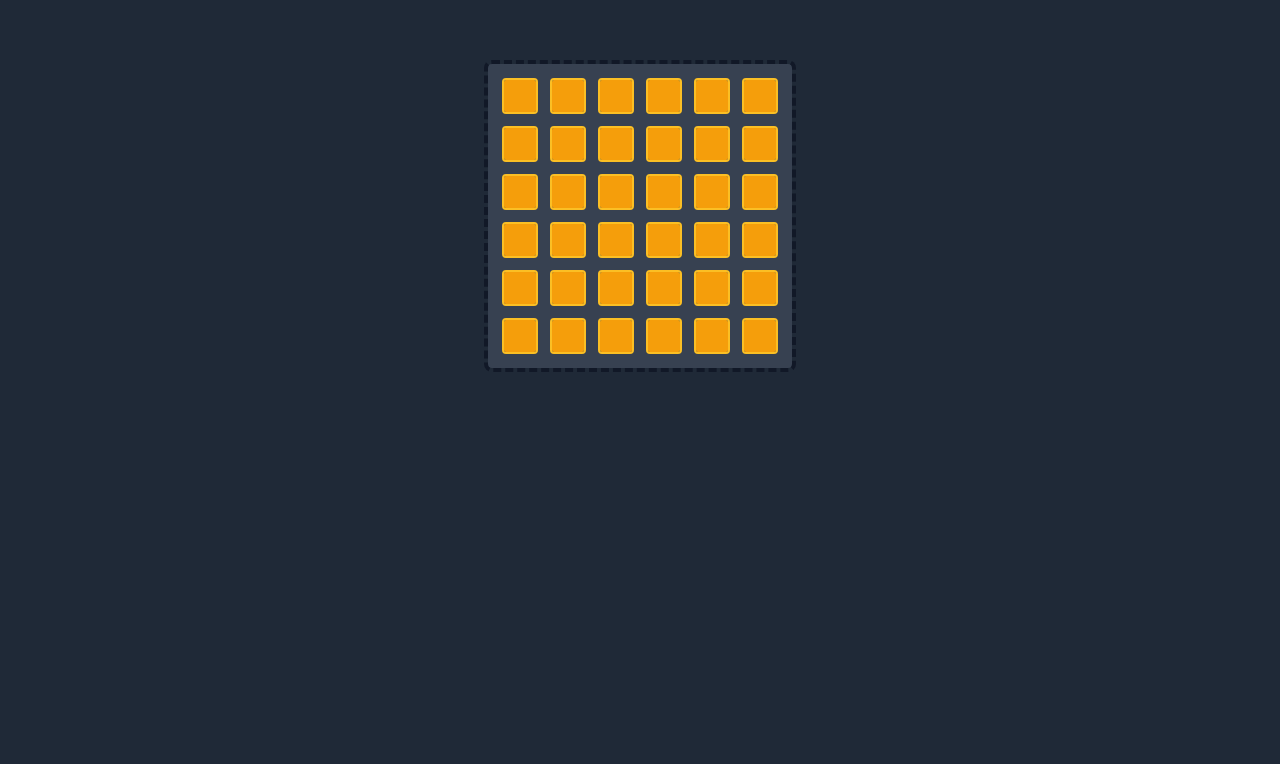
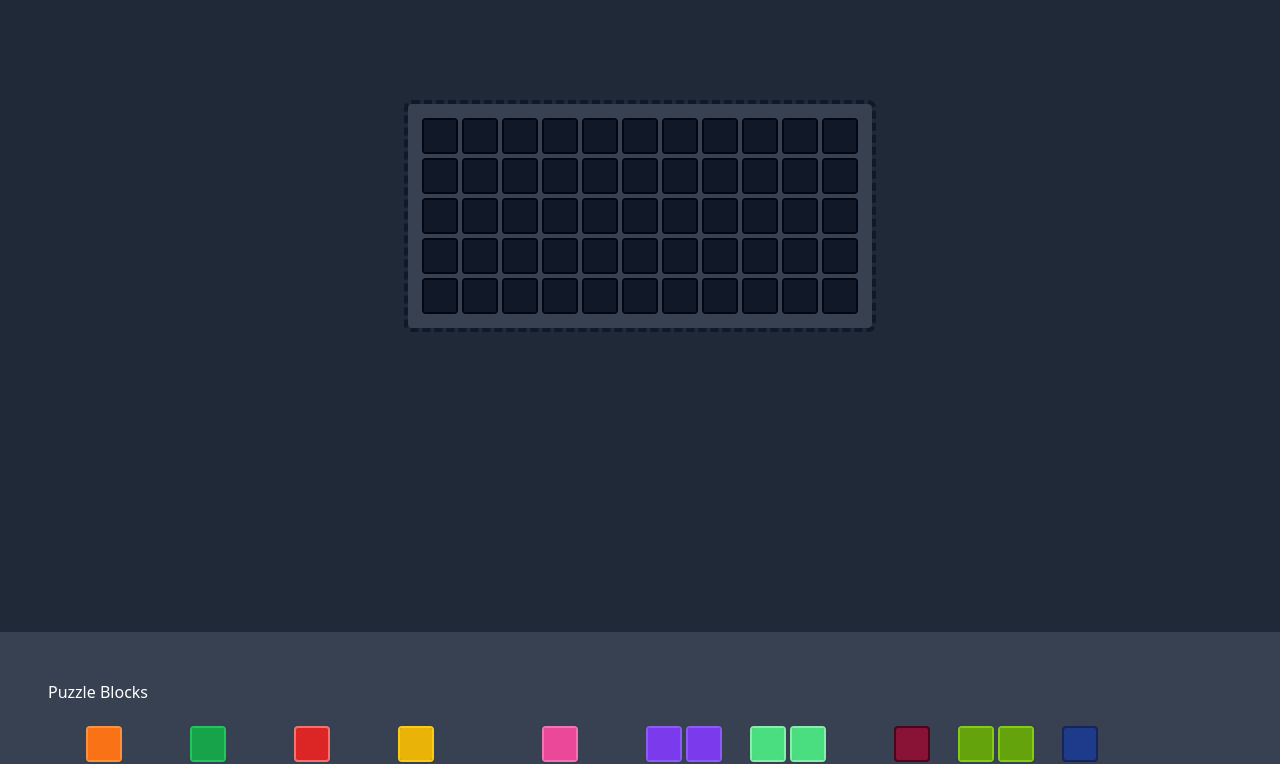
Before and after one commit to helgoyat/haloonie-puzzle, a Vue app: page / in a window 1280 px wide. Shown: the part 184-948 px from the top of the page. Before the commit the page ends 800 px from the top, so only its background shows below. Built offline with nearby package versions, Linux system fonts and the light colour scheme.

Commit message:
Blocks added

```diff
--- a/src/App.vue
+++ b/src/App.vue
@@ -1,20 +1,51 @@
 <script setup lang="ts">
 import { ref } from "vue";
+import { IBlock, BaseEnum } from "@/types";
+import { DataBlockList } from "@/data";
 import CanvaSpot from "@/components/CanvaSpot.vue";
 
-const length = ref<number>(6);
-const width = ref<number>(6);
+const length = ref<number>(11);
+const width = ref<number>(5);
+const blockList = ref<IBlock[]>([...DataBlockList]);
 </script>
 
 <template>
-  <main class="h-screen flex flex-col justify-center items-center gap-4">
-    <div
-      class="p-4 outline-dashed outline-4 outline-gray-900 rounded bg-gray-700 grid gap-4"
-      :style="`grid-template-columns: repeat(${6}, minmax(0, 1fr))`"
-    >
-      <template v-for="(block, index) in length * width">
-        <component :is="CanvaSpot"></component>
-      </template>
+  <main class="flex flex-col justify-center items-center gap-4">
+    <div class="flex flex-col justify-center items-center h-screen">
+      <div
+        class="p-4 outline-dashed outline-4 outline-gray-900 rounded bg-gray-700 grid gap-2"
+        :style="`grid-template-columns: repeat(${length}, minmax(0, 1fr))`"
+      >
+        <template v-for="(block, index) in length * width">
+          <component :is="CanvaSpot"></component>
+        </template>
+      </div>
+    </div>
+    <div class="w-full bg-gray-700 p-12 text-white flex flex-col gap-6">
+      <div>Puzzle Blocks</div>
+      <div class="flex flex-row flex-wrap gap-8">
+        <div v-for="block in blockList">
+          <div
+            class="grid gap-2 w-fit"
+            :style="`grid-template-columns: repeat(${block.x}, minmax(0, 1fr))`"
+          >
+            <template v-for="(el, index) in block.base">
+              <div
+                v-if="el === BaseEnum.ENTITY"
+                class="w-8 h-8 outline outline-2 rounded-sm"
+                :style="{
+                  backgroundColor: block.backgroundColor,
+                  outlineColor: block.outlineColor,
+                }"
+              ></div>
+              <div
+                v-if="el === BaseEnum.NONE"
+                class="bg-transparent w-8 h-8"
+              ></div>
+            </template>
+          </div>
+        </div>
+      </div>
     </div>
   </main>
 </template>
--- a/src/components/CanvaSpot.vue
+++ b/src/components/CanvaSpot.vue
@@ -1,5 +1,5 @@
 <template>
   <div
-    class="bg-amber-500 w-8 h-8 outline outline-2 outline-amber-400 rounded-sm"
+    class="bg-gray-900 w-8 h-8 outline outline-2 outline-gray-950 rounded-sm"
   ></div>
 </template>
--- /dev/null
+++ b/src/data/index.ts
@@ -0,0 +1,181 @@
+import { type IBlock, BaseEnum } from "@/types";
+import { EmitFlags } from "typescript";
+
+export const DataBlockList: IBlock[] = [
+  {
+    base: [
+      BaseEnum.NONE,
+      BaseEnum.ENTITY,
+      BaseEnum.NONE,
+      BaseEnum.ENTITY,
+      BaseEnum.ENTITY,
+      BaseEnum.NONE,
+      BaseEnum.NONE,
+      BaseEnum.ENTITY,
+      BaseEnum.ENTITY,
+    ],
+    x: 3,
+    y: 3,
+    backgroundColor: "rgb(249 115 22)",
+    outlineColor: "rgb(251 146 60)",
+  },
+  {
+    base: [
+      BaseEnum.ENTITY,
+      BaseEnum.NONE,
+      BaseEnum.ENTITY,
+      BaseEnum.ENTITY,
+      BaseEnum.ENTITY,
+      BaseEnum.NONE,
+    ],
+    x: 2,
+    y: 3,
+    backgroundColor: "rgb(22 163 74)",
+    outlineColor: "rgb(34 197 94)",
+  },
+  {
+    base: [
+      BaseEnum.ENTITY,
+      BaseEnum.NONE,
+      BaseEnum.ENTITY,
+      BaseEnum.NONE,
+      BaseEnum.ENTITY,
+      BaseEnum.NONE,
+      BaseEnum.ENTITY,
+      BaseEnum.ENTITY,
+    ],
+    x: 2,
+    y: 4,
+    backgroundColor: "rgb(220 38 38)",
+    outlineColor: "rgb(248 113 113)",
+  },
+  {
+    base: [
+      BaseEnum.ENTITY,
+      BaseEnum.NONE,
+      BaseEnum.ENTITY,
+      BaseEnum.ENTITY,
+      BaseEnum.ENTITY,
+      BaseEnum.NONE,
+      BaseEnum.ENTITY,
+      BaseEnum.NONE,
+    ],
+    x: 2,
+    y: 4,
+    backgroundColor: "rgb(234 179 8)",
+    outlineColor: "rgb(250 204 21)",
+  },
+  {
+    base: [
+      BaseEnum.NONE,
+      BaseEnum.ENTITY,
+      BaseEnum.ENTITY,
+      BaseEnum.ENTITY,
+      BaseEnum.ENTITY,
+      BaseEnum.NONE,
+      BaseEnum.ENTITY,
+      BaseEnum.NONE,
+    ],
+    x: 2,
+    y: 4,
+    backgroundColor: "rgb(236 72 153)",
+    outlineColor: "rgb(244 114 182)",
+  },
+  {
+    base: [
+      BaseEnum.NONE,
+      BaseEnum.ENTITY,
+      BaseEnum.ENTITY,
+      BaseEnum.ENTITY,
+      BaseEnum.ENTITY,
+      BaseEnum.NONE,
+      BaseEnum.ENTITY,
+      BaseEnum.NONE,
+      BaseEnum.NONE,
+    ],
+    x: 3,
+    y: 3,
+    backgroundColor: "rgb(124 58 237)",
+    outlineColor: "rgb(139 92 246)",
+  },
+  {
+    base: [
+      BaseEnum.ENTITY,
+      BaseEnum.ENTITY,
+      BaseEnum.ENTITY,
+      BaseEnum.ENTITY,
+      BaseEnum.ENTITY,
+      BaseEnum.NONE,
+    ],
+    x: 2,
+    y: 3,
+    backgroundColor: "rgb(74 222 128)",
+    outlineColor: "rgb(134 239 172)",
+  },
+  {
+    base: [
+      BaseEnum.NONE,
+      BaseEnum.ENTITY,
+      BaseEnum.ENTITY,
+      BaseEnum.ENTITY,
+      BaseEnum.ENTITY,
+      BaseEnum.NONE,
+    ],
+    x: 2,
+    y: 3,
+    backgroundColor: "rgb(136 19 55)",
+    outlineColor: "rgb(76 5 25)",
+  },
+  {
+    base: [
+      BaseEnum.ENTITY,
+      BaseEnum.ENTITY,
+      BaseEnum.ENTITY,
+      BaseEnum.NONE,
+      BaseEnum.ENTITY,
+      BaseEnum.ENTITY,
+    ],
+    x: 2,
+    y: 3,
+    backgroundColor: "rgb(101 163 13)",
+    outlineColor: "rgb(132 204 22)",
+  },
+  {
+    base: [
+      BaseEnum.ENTITY,
+      BaseEnum.NONE,
+      BaseEnum.ENTITY,
+      BaseEnum.NONE,
+      BaseEnum.ENTITY,
+      BaseEnum.ENTITY,
+    ],
+    x: 2,
+    y: 3,
+    backgroundColor: "rgb(30 58 138)",
+    outlineColor: "rgb(23 37 84)",
+  },
+  {
+    base: [
+      BaseEnum.ENTITY,
+      BaseEnum.NONE,
+      BaseEnum.NONE,
+      BaseEnum.ENTITY,
+      BaseEnum.NONE,
+      BaseEnum.NONE,
+      BaseEnum.ENTITY,
+      BaseEnum.ENTITY,
+      BaseEnum.ENTITY,
+    ],
+    x: 3,
+    y: 3,
+    backgroundColor: "rgb(59 130 246)",
+    outlineColor: "rgb(96 165 250)",
+  },
+  {
+    base: [BaseEnum.ENTITY, BaseEnum.NONE, BaseEnum.ENTITY, BaseEnum.ENTITY],
+    x: 2,
+    y: 2,
+    backgroundColor: "rgb(56 189 248)",
+    outlineColor: "rgb(125 211 252)",
+  },
+];
--- a/src/types/index.ts
+++ b/src/types/index.ts
@@ -0,0 +1,12 @@
+export interface IBlock {
+  base: Array<BaseEnum>;
+  x: number;
+  y: number;
+  backgroundColor: string;
+  outlineColor: string;
+}
+
+export enum BaseEnum {
+  NONE = 0,
+  ENTITY = 1,
+}
```
